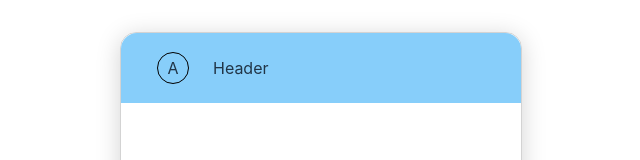
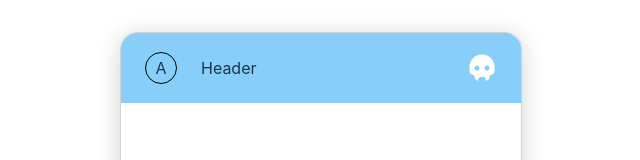
Before and after one commit to matthewaching/react-19-chat-demo, a React (Vite) app: page / in a window 1280 px wide. Shown: the top 160 px of the page, without its empty margins (319-959 px from the left). Built offline with nearby package versions, Linux system fonts and the light colour scheme.

Commit message:
Implement themes

```diff
--- a/src/App.css
+++ b/src/App.css
@@ -18,14 +18,14 @@
 .chatHeader {
     height: 70px;
     border-radius: 16px 16px 0 0;
-    padding: 0 36px;
+    padding: 0 24px;
     display: flex;
     align-items: center;
     gap: 24px;
     background-color: lightskyblue;
 }
 
-.chatAvatar {
+.headerAvatar {
     height: 30px;
     width: 30px;
     border: 1px solid black;
@@ -33,6 +33,23 @@
     display: flex;
     justify-content: center;
     align-items: center;
+}
+
+.headerButton {
+    height: 30px;
+    width: 30px;
+    padding: 0;
+    margin-left: auto;
+    border: none;
+    border-radius: 100%;
+    display: flex;
+    justify-content: center;
+    align-items: center;
+    font-size: 30px;
+    background-color: inherit;
+    color: white;
+    cursor: pointer;
+    outline: none !important;
 }
 
 .chatBody {
@@ -53,8 +70,6 @@
     padding: 8px 12px;
     border-radius: 12px 12px 0 12px;
     align-self: flex-end;
-    background: linear-gradient(rgb(0, 235, 80), rgb(0, 220, 70));
-    /* background: linear-gradient(rgb(50, 165, 254), rgb(40, 155, 254)); */
     color: white;
     font-weight: 500;
 }
@@ -65,6 +80,11 @@
     border-radius: 12px 12px 12px 0;
     align-self: flex-start;
     font-weight: 500;
+}
+
+.loadingMessage {
+    background-color: ghostwhite;
+    border-color: ghostwhite;
 }
 
 .chatFooter {
--- a/src/App.tsx
+++ b/src/App.tsx
@@ -1,11 +1,31 @@
+import { createContext, useEffect, useState } from 'react';
 import './App.css';
 import ChatContainer from './components/ChatContainer';
 
+export const MousePositionContext = createContext<number>(0);
+
 function App() {
+    const [mousePosition, setMousePosition] = useState<number>(0);
+
+    useEffect(() => {
+        const saveMousePosition = (event: MouseEvent) => {
+            // Exercise ??
+            if (event.screenX === 0) {
+                setMousePosition(event.screenX);
+            }
+        };
+
+        document.addEventListener('mousemove', saveMousePosition);
+
+        return () => document.removeEventListener('mousemove', saveMousePosition);
+    }, []);
+
+    // console.log(mousePosition);
+
     return (
-        <div>
+        <MousePositionContext.Provider value={mousePosition}>
             <ChatContainer />
-        </div>
+        </MousePositionContext.Provider>
     );
 }
 
--- a/src/components/ChatContainer.tsx
+++ b/src/components/ChatContainer.tsx
@@ -1,12 +1,22 @@
 import { useLayoutEffect, useRef, useState } from "react";
 import EmojiMenu from "./EmojiMenu/EmojiMenu";
+import ChatMessage from "./ChatMessage";
 
 const dogResponses = ['Wa-rf', 'Wa-rk', 'Ba-rk', 'Bo-rk', 'Awo-', 'Aro-'];
 const dogPunctuation = ['...', '...?', '?', '!', '~'];
 
+type Theme = 'apple' | 'android' | '???';
+
+type Message = {
+    text: string,
+    outbound: boolean,
+    theme: Theme,
+};
+
 const ChatContainer = () => {
     const [textInput, setTextInput] = useState('');
-    const [messages, setMessages] = useState<{ text: string, outbound: boolean }[]>([]);
+    const [messages, setMessages] = useState<Message[]>([]);
+    const [theme, setTheme] = useState<Theme>('???');
 
     const chatBodyRef = useRef<HTMLDivElement>(null);
 
@@ -16,11 +26,20 @@ const ChatContainer = () => {
         }
     }, [messages]);
 
+    const handleThemeChange = () => {
+        setTheme(prevTheme => {
+            const themes: Theme[] = ['android', 'apple', '???'];
+
+            return themes[(themes.findIndex(option => option === prevTheme) + 1) % 3];
+        });
+    };
+
     const handleSubmit = async (event: React.MouseEvent) => {
+        // Hmm, why isn't my submit isn't working?
         event?.preventDefault();
 
-        const sendMessage = (input: string) => new Promise<{ message: string }>(resolve => {
-            const hash = input.split('').reduce((sum, letter) => sum + letter.charCodeAt(0), 0);
+        const sendMessage = (inputText: string) => new Promise<{ replyText: string }>(resolve => {
+            const hash = inputText.split('').reduce((sum, letter) => sum + letter.charCodeAt(0), 0);
             const selectedResponse = dogResponses[hash % dogResponses.length] + dogPunctuation[hash % dogPunctuation.length];
             const addedVowels = hash % 5;
             const parsedResponse = selectedResponse.replace(/(\w)-/g, (_, letter) => {
@@ -31,25 +50,40 @@ const ChatContainer = () => {
                 return string;
             });
 
-            setTimeout(() => resolve({ message: parsedResponse }), 3000);
+            setTimeout(() => resolve({ replyText: parsedResponse }), 3000);
         });
 
         const response = await sendMessage(textInput);
 
-        if (response?.message) {
-            setMessages((prevMessages) => [...prevMessages, { text: textInput, outbound: true }, { text: response.message, outbound: false }]);
+        if (response?.replyText) {
+            setMessages((prevMessages) => [...prevMessages, { text: textInput, outbound: true, theme: theme }]);
+            setMessages((prevMessages) => [...prevMessages, { text: response.replyText, outbound: false, theme: theme }]);
             setTextInput('');
         }
     };
 
+    let icon = '';
+
+    if (theme === 'apple') {
+        icon = 'ri-apple-fill';
+    } else if (theme === 'android') {
+        icon = 'ri-android-fill';
+    } else if (theme === '???') {
+        icon = 'ri-skull-2-fill';
+    }
+
     return (
         <div className='chatContainer'>
             <div className='chatHeader'>
-                <div className='chatAvatar'>A</div>
+                <div className='headerAvatar'>A</div>
                 <span>Header</span>
+                <button className='headerButton' onClick={handleThemeChange}>
+                    <i className={icon} />
+                </button>
             </div>
             <div className='chatBody' ref={chatBodyRef}>
-                {messages.map(message => <div className={message.outbound ? 'messageSent' : 'messageReceived'}>{message.text}</div>)}
+                {messages.map(message => <ChatMessage text={message.text} outbound={message.outbound} theme={message.theme} />)}
+                {/* <div className='messageReceived loadingMessage'>...</div> */}
             </div>
             <div className='chatFooter'>
                 <EmojiMenu onEmojiSelected={(emoji: string) => setTextInput(prevInput => prevInput + emoji)} />
@@ -60,7 +94,7 @@ const ChatContainer = () => {
                     </button>
                 </form>
             </div>
-        </div>
+        </div >
     );
 };
 
--- /dev/null
+++ b/src/components/ChatMessage.tsx
@@ -0,0 +1,36 @@
+import { useContext } from "react";
+import { MousePositionContext } from "../App";
+
+type Props = {
+    text: string,
+    outbound: boolean,
+    theme: 'apple' | 'android' | '???',
+}
+
+const ChatMessage = ({ text, outbound, theme }: Props) => {
+    const mousePosition = useContext(MousePositionContext);
+
+    let color = 'inherit';
+
+    if (theme === 'apple') {
+        color = 'linear-gradient(rgb(50, 165, 254), rgb(40, 155, 254))';
+    } else if (theme === 'android') {
+        color = 'linear-gradient(rgb(0, 235, 80), rgb(0, 220, 70))';
+    } else if (theme === '???') {
+        color = `#${mousePosition.toString(16).padStart(6, '0')}`;
+    }
+
+    // Exercise ??: Conditionally render Context with 'use'
+    // stallComponent(10);
+
+    return (
+        <div
+            className={outbound ? 'messageSent' : 'messageReceived'}
+            style={outbound ? { background: color } : undefined}
+        >
+            {text}
+        </div>
+    );
+};
+
+export default ChatMessage;
--- a/src/components/EmojiMenu/EmojiButton.tsx
+++ b/src/components/EmojiMenu/EmojiButton.tsx
@@ -1,5 +1,3 @@
-import React from 'react'
-
 type Props = {
     emoji: string,
     onClick: (event: React.MouseEvent<HTMLButtonElement>) => void,
--- a/src/components/EmojiMenu/EmojiMenu.tsx
+++ b/src/components/EmojiMenu/EmojiMenu.tsx
@@ -20,7 +20,7 @@ const EmojiMenu = ({ onEmojiSelected }: Props) => {
         document.addEventListener('click', checkMenuClick);
 
         return () => document.removeEventListener('click', checkMenuClick);
-    });
+    }, []);
 
     const toggleEmojiMenu = (event: React.MouseEvent<HTMLButtonElement>) => {
         const targetNode = event.currentTarget;
@@ -49,4 +49,4 @@ const EmojiMenu = ({ onEmojiSelected }: Props) => {
     )
 }
 
-export default EmojiMenu
+export default EmojiMenu;
--- a/vite.config.ts
+++ b/vite.config.ts
@@ -1,7 +1,9 @@
-import { defineConfig } from 'vite'
-import react from '@vitejs/plugin-react-swc'
+import { defineConfig } from 'vite';
+import react from '@vitejs/plugin-react-swc';
 
 // https://vitejs.dev/config/
 export default defineConfig({
-  plugins: [react()],
-})
+    plugins: [
+        react(),
+    ],
+});
```
Also changed, not shown: 1 other file (tests, documents, lock files or other folders).
